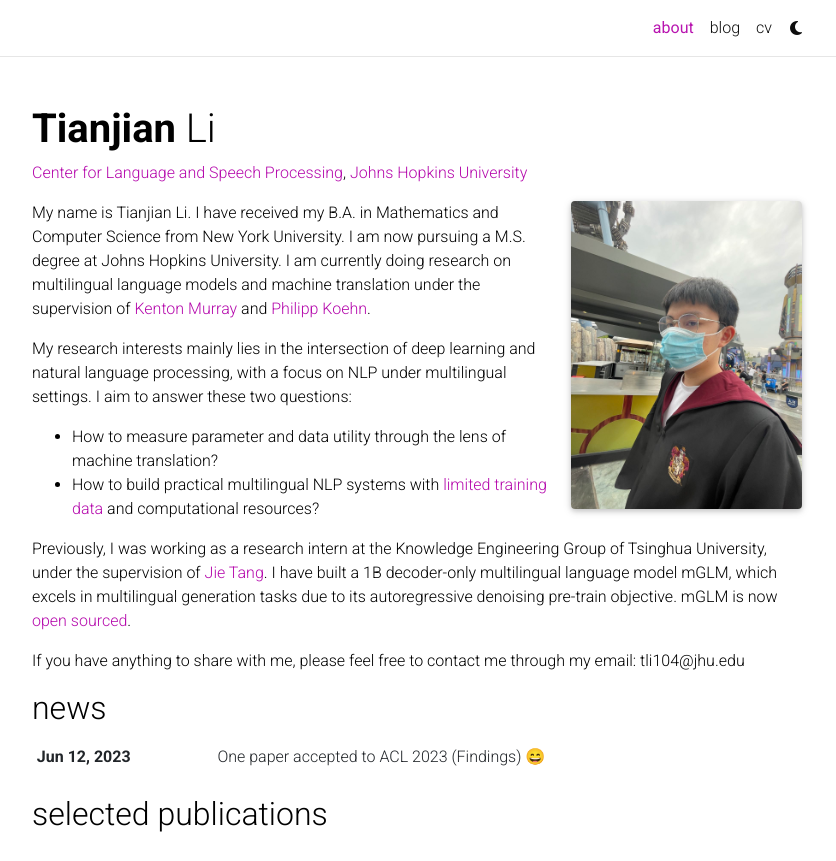
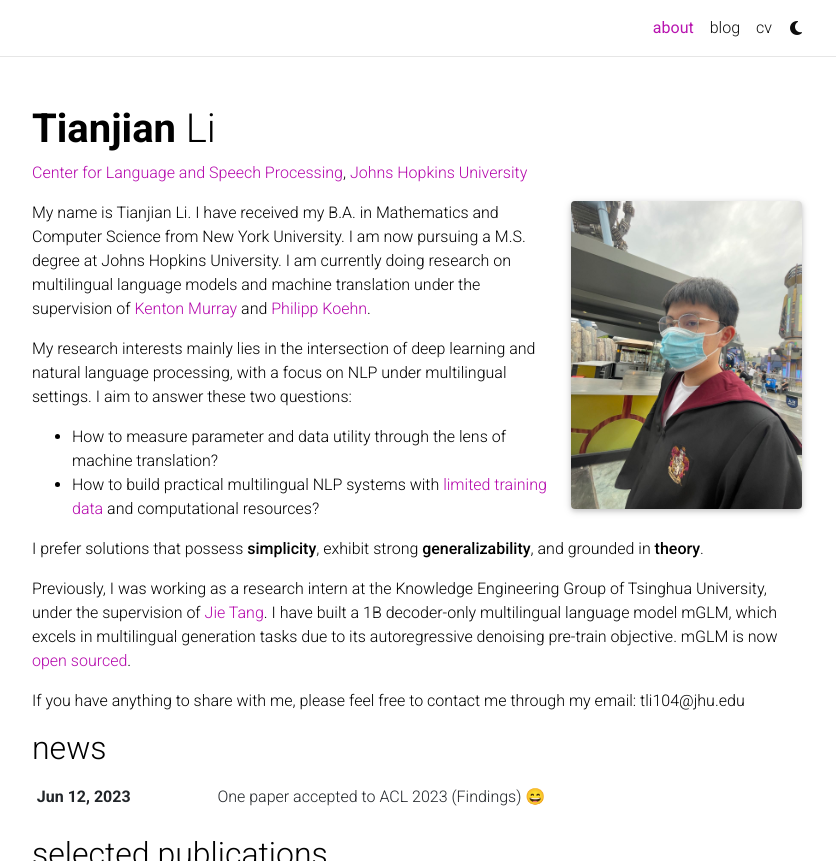
Before and after one commit to tianjianl/tianjianl.github.io, a Jekyll site: the page built from _pages/about.md, in a window 1280 px wide and 1171 px high, cut to the strip 0-861 px from the top of the window. Shown: the whole strip, without its empty margins (223-1059 px from the left). Built offline with Jekyll 4.4.1, drawn with Linux system fonts in a browser that asks for light colours; full-size pictures stand in for the smaller copies a plugin makes; emoji names are drawn with the system emoji font; comment, search, counter and statistics services are not loaded; a style sheet for code colours, icons or effects is not loaded.

Commit message:
added introduction

```diff
--- a/_pages/about.md
+++ b/_pages/about.md
@@ -22,6 +22,8 @@ My research interests mainly lies in the intersection of deep learning and natur
 - How to measure parameter and data utility through the lens of machine translation?
 - How to build practical multilingual NLP systems with [limited training data](https://arxiv.org/abs/2305.17325) and computational resources?
 
+I prefer solutions that possess **simplicity**, exhibit strong **generalizability**, and grounded in **theory**.
+
 Previously, I was working as a research intern at the Knowledge Engineering Group of Tsinghua University, under the supervision of [Jie Tang](http://keg.cs.tsinghua.edu.cn/jietang/). I have built a 1B decoder-only multilingual language model mGLM, which excels in multilingual generation tasks due to its autoregressive denoising pre-train objective. mGLM is now [open sourced](https://github.com/THUDM/Multilingual-GLM).
 
 If you have anything to share with me, please feel free to contact me through my email: tli104@jhu.edu
```
